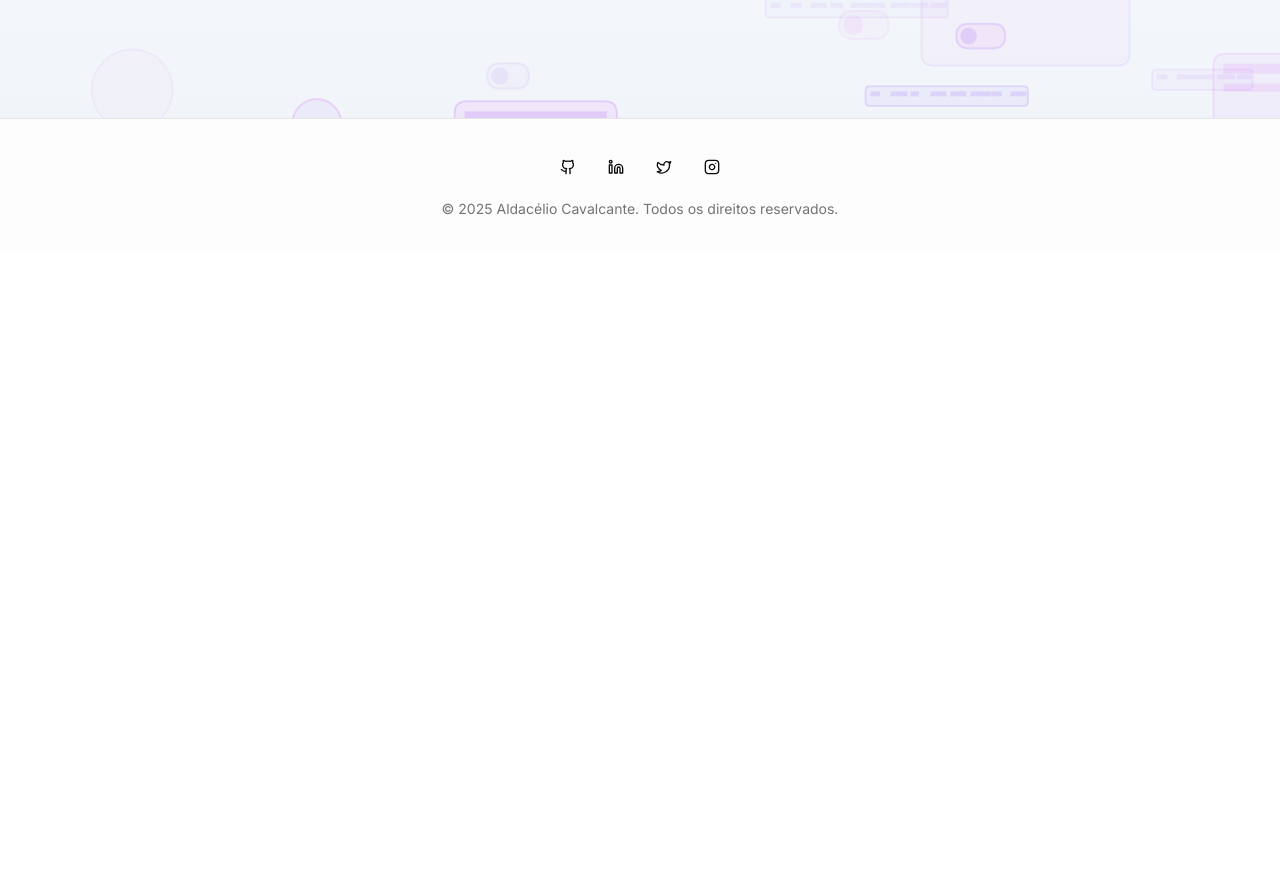
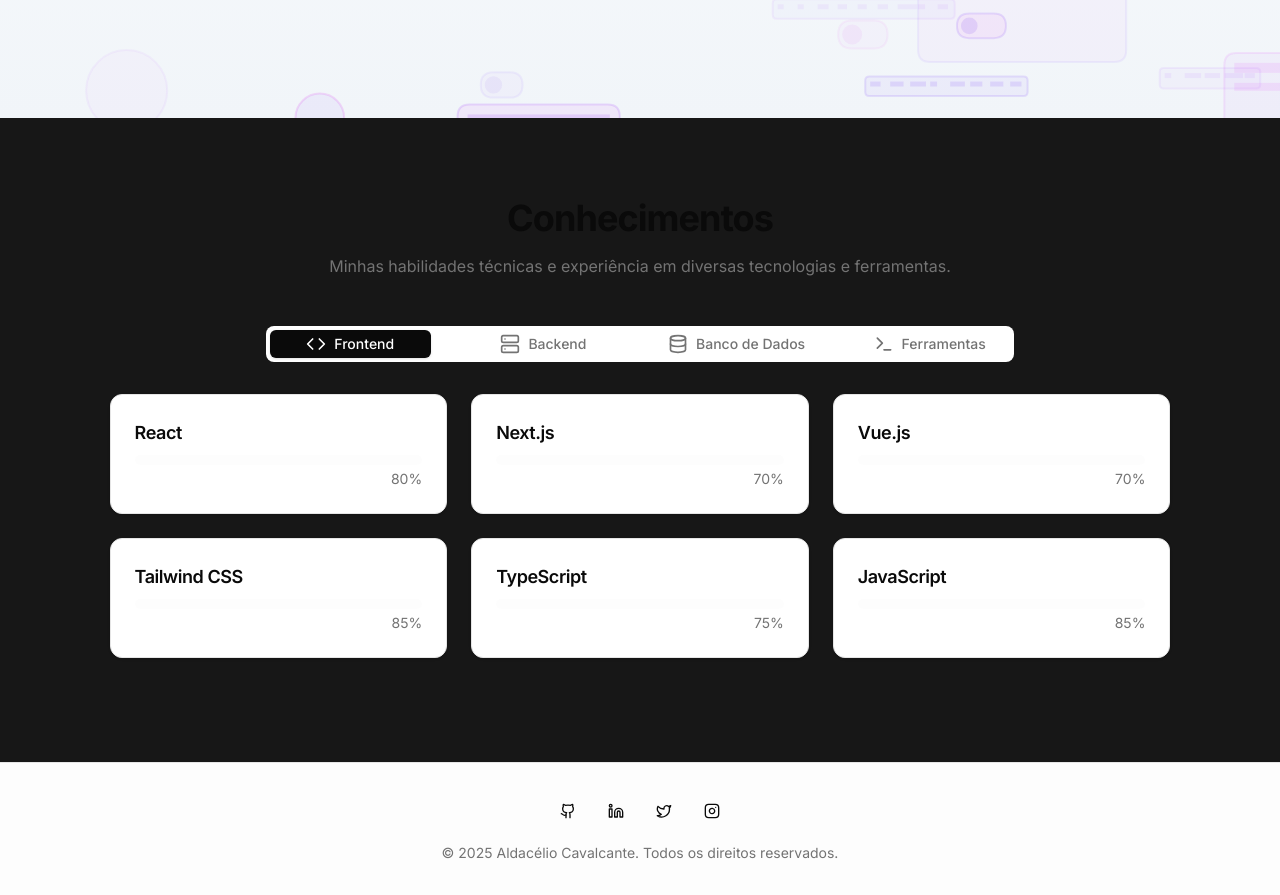
Before and after one commit to Aldacelio/meu-portfolio, a Next.js app in the folder frontend/: page / in a window 1280 px wide. Shown: the part 682-1577 px from the top of the page. Before the commit the page ends 933 px from the top, so only its background shows below. Built offline with nearby package versions, Linux system fonts and the light colour scheme.

Commit message:
feat: add skills section

```diff
--- a/frontend/app/page.tsx
+++ b/frontend/app/page.tsx
@@ -1,9 +1,11 @@
 import Animation from "@/components/animation";
+import Skills from "@/components/skills";
 
 export default function Home() {
   return (
     <>
       <Animation />
+      <Skills />
     </>
   )
 }
--- /dev/null
+++ b/frontend/components/skills.tsx
@@ -0,0 +1,127 @@
+"use client"
+
+import { useState } from "react"
+import { motion } from "framer-motion"
+import { Card, CardContent, CardHeader, CardTitle } from "@/components/ui/card"
+import { Tabs, TabsContent, TabsList, TabsTrigger } from "@/components/ui/tabs"
+import { Code, Database, Server, Terminal } from "lucide-react"
+
+const skillCategories = [
+  {
+    id: "frontend",
+    name: "Frontend",
+    icon: <Code className="h-5 w-5" />,
+    skills: [
+      { name: "React", level: 80 },
+      { name: "Next.js", level: 70 },
+      { name: "Vue.js", level: 70 },
+      { name: "Tailwind CSS", level: 85 },
+      { name: "TypeScript", level: 75 },
+      { name: "JavaScript", level: 85 },
+    ],
+  },
+  {
+    id: "backend",
+    name: "Backend",
+    icon: <Server className="h-5 w-5" />,
+    skills: [
+      { name: "Spring", level: 75 },
+      { name: ".NET", level: 45 },
+      { name: "Node.js", level: 55 },
+      { name: "C#", level: 55 },
+      { name: "Java", level: 80 },
+    ],
+  },
+  {
+    id: "database",
+    name: "Banco de Dados",
+    icon: <Database className="h-5 w-5" />,
+    skills: [
+      { name: "PostgreSQL", level: 85 },
+      { name: "MongoDB", level: 50 },
+      { name: "Firebase", level: 55 },
+      { name: "MySQL", level: 65 },
+    ],
+  },
+  {
+    id: "tools",
+    name: "Ferramentas",
+    icon: <Terminal className="h-5 w-5" />,
+    skills: [
+      { name: "Git", level: 80 },
+      { name: "GitLab", level: 90 },
+      { name: "Docker", level: 55 },
+      { name: "Keycloak", level: 60 },
+      { name: "Vercel", level: 80 },
+      { name: "Railway", level: 80 },
+    ],
+  },
+]
+
+export default function Skills() {
+  const [activeCategory, setActiveCategory] = useState("frontend")
+
+  return (
+    <section id="skills" className="py-20 bg-primary">
+      <div className="container px-4 mx-auto">
+        <motion.div
+          initial={{ opacity: 0, y: 20 }}
+          whileInView={{ opacity: 1, y: 0 }}
+          transition={{ duration: 0.5 }}
+          viewport={{ once: true }}
+          className="text-center mb-12"
+        >
+          <h2 className="text-3xl md:text-4xl font-bold mb-4">Conhecimentos</h2>
+          <p className="text-muted-foreground max-w-2xl mx-auto">
+            Minhas habilidades técnicas e experiência em diversas tecnologias e ferramentas.
+          </p>
+        </motion.div>
+
+        <Tabs defaultValue="frontend" value={activeCategory} onValueChange={setActiveCategory}>
+          <div className="flex justify-center mb-8">
+            <TabsList className="grid grid-cols-4 gap-8 bg-card">
+              {skillCategories.map((category) => (
+                <TabsTrigger key={category.id} value={category.id} className="flex items-center gap-2 data-[state=active]:bg-card-foreground data-[state=active]:text-card">
+                  {category.icon}
+                  <span className="hidden sm:inline">{category.name}</span>
+                </TabsTrigger>
+              ))}
+            </TabsList>
+          </div>
+
+          {skillCategories.map((category) => (
+            <TabsContent className="flex justify-center" key={category.id} value={category.id}>
+              <div className="grid grid-cols-1 md:grid-cols-2 lg:grid-cols-3 gap-6 w-[85%] ">
+                {category.skills.map((skill, index) => (
+                  <motion.div
+                    key={skill.name}
+                    initial={{ opacity: 0, y: 20 }}
+                    animate={{ opacity: 1, y: 0 }}
+                    transition={{ duration: 0.3, delay: index * 0.1 }}
+                  >
+                    <Card>
+                      <CardHeader className="pb-2">
+                        <CardTitle className="text-lg">{skill.name}</CardTitle>
+                      </CardHeader>
+                      <CardContent>
+                        <div className="w-full bg-secondary/20 rounded-full h-2.5">
+                          <motion.div
+                            className="animation-gradient h-2.5 rounded-full"
+                            initial={{ width: 0 }}
+                            animate={{ width: `${skill.level}%` }}
+                            transition={{ duration: 1, delay: 0.2 }}
+                          />
+                        </div>
+                        <p className="text-right text-sm text-muted-foreground mt-1">{skill.level}%</p>
+                      </CardContent>
+                    </Card>
+                  </motion.div>
+                ))}
+              </div>
+            </TabsContent>
+          ))}
+        </Tabs>
+      </div>
+    </section>
+  )
+}
--- /dev/null
+++ b/frontend/components/ui/card.tsx
@@ -0,0 +1,76 @@
+import * as React from "react"
+
+import { cn } from "@/lib/utils"
+
+const Card = React.forwardRef<
+  HTMLDivElement,
+  React.HTMLAttributes<HTMLDivElement>
+>(({ className, ...props }, ref) => (
+  <div
+    ref={ref}
+    className={cn(
+      "rounded-xl border bg-card text-card-foreground shadow",
+      className
+    )}
+    {...props}
+  />
+))
+Card.displayName = "Card"
+
+const CardHeader = React.forwardRef<
+  HTMLDivElement,
+  React.HTMLAttributes<HTMLDivElement>
+>(({ className, ...props }, ref) => (
+  <div
+    ref={ref}
+    className={cn("flex flex-col space-y-1.5 p-6", className)}
+    {...props}
+  />
+))
+CardHeader.displayName = "CardHeader"
+
+const CardTitle = React.forwardRef<
+  HTMLDivElement,
+  React.HTMLAttributes<HTMLDivElement>
+>(({ className, ...props }, ref) => (
+  <div
+    ref={ref}
+    className={cn("font-semibold leading-none tracking-tight", className)}
+    {...props}
+  />
+))
+CardTitle.displayName = "CardTitle"
+
+const CardDescription = React.forwardRef<
+  HTMLDivElement,
+  React.HTMLAttributes<HTMLDivElement>
+>(({ className, ...props }, ref) => (
+  <div
+    ref={ref}
+    className={cn("text-sm text-muted-foreground", className)}
+    {...props}
+  />
+))
+CardDescription.displayName = "CardDescription"
+
+const CardContent = React.forwardRef<
+  HTMLDivElement,
+  React.HTMLAttributes<HTMLDivElement>
+>(({ className, ...props }, ref) => (
+  <div ref={ref} className={cn("p-6 pt-0", className)} {...props} />
+))
+CardContent.displayName = "CardContent"
+
+const CardFooter = React.forwardRef<
+  HTMLDivElement,
+  React.HTMLAttributes<HTMLDivElement>
+>(({ className, ...props }, ref) => (
+  <div
+    ref={ref}
+    className={cn("flex items-center p-6 pt-0", className)}
+    {...props}
+  />
+))
+CardFooter.displayName = "CardFooter"
+
+export { Card, CardHeader, CardFooter, CardTitle, CardDescription, CardContent }
--- /dev/null
+++ b/frontend/components/ui/tabs.tsx
@@ -0,0 +1,55 @@
+"use client"
+
+import * as React from "react"
+import * as TabsPrimitive from "@radix-ui/react-tabs"
+
+import { cn } from "@/lib/utils"
+
+const Tabs = TabsPrimitive.Root
+
+const TabsList = React.forwardRef<
+  React.ElementRef<typeof TabsPrimitive.List>,
+  React.ComponentPropsWithoutRef<typeof TabsPrimitive.List>
+>(({ className, ...props }, ref) => (
+  <TabsPrimitive.List
+    ref={ref}
+    className={cn(
+      "inline-flex h-9 items-center justify-center rounded-lg bg-muted p-1 text-muted-foreground",
+      className
+    )}
+    {...props}
+  />
+))
+TabsList.displayName = TabsPrimitive.List.displayName
+
+const TabsTrigger = React.forwardRef<
+  React.ElementRef<typeof TabsPrimitive.Trigger>,
+  React.ComponentPropsWithoutRef<typeof TabsPrimitive.Trigger>
+>(({ className, ...props }, ref) => (
+  <TabsPrimitive.Trigger
+    ref={ref}
+    className={cn(
+      "inline-flex items-center justify-center whitespace-nowrap rounded-md px-3 py-1 text-sm font-medium ring-offset-background transition-all focus-visible:outline-none focus-visible:ring-2 focus-visible:ring-ring focus-visible:ring-offset-2 disabled:pointer-events-none disabled:opacity-50 data-[state=active]:bg-background data-[state=active]:text-foreground data-[state=active]:shadow",
+      className
+    )}
+    {...props}
+  />
+))
+TabsTrigger.displayName = TabsPrimitive.Trigger.displayName
+
+const TabsContent = React.forwardRef<
+  React.ElementRef<typeof TabsPrimitive.Content>,
+  React.ComponentPropsWithoutRef<typeof TabsPrimitive.Content>
+>(({ className, ...props }, ref) => (
+  <TabsPrimitive.Content
+    ref={ref}
+    className={cn(
+      "mt-2 ring-offset-background focus-visible:outline-none focus-visible:ring-2 focus-visible:ring-ring focus-visible:ring-offset-2",
+      className
+    )}
+    {...props}
+  />
+))
+TabsContent.displayName = TabsPrimitive.Content.displayName
+
+export { Tabs, TabsList, TabsTrigger, TabsContent }
--- a/frontend/package.json
+++ b/frontend/package.json
@@ -10,6 +10,7 @@
   },
   "dependencies": {
     "@radix-ui/react-slot": "^1.1.2",
+    "@radix-ui/react-tabs": "^1.1.3",
     "@tailwindcss/typography": "^0.5.16",
     "autoprefixer": "^10.4.16",
     "class-variance-authority": "^0.7.1",
```
Also changed, not shown: 1 other file (tests, documents, lock files or other folders).
